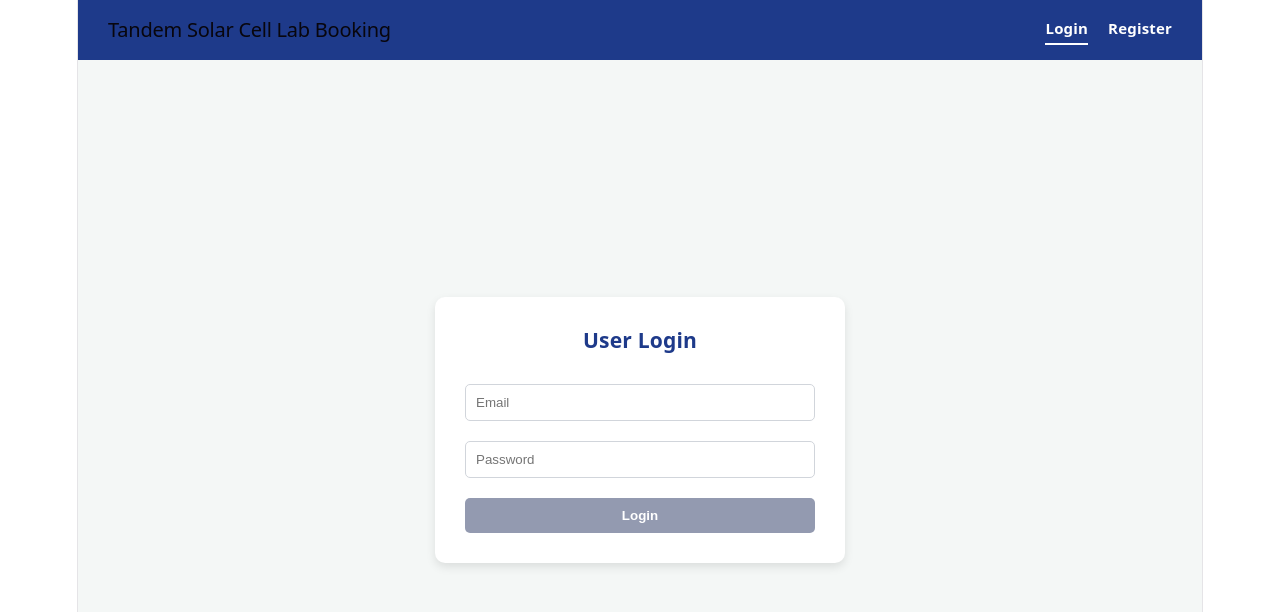
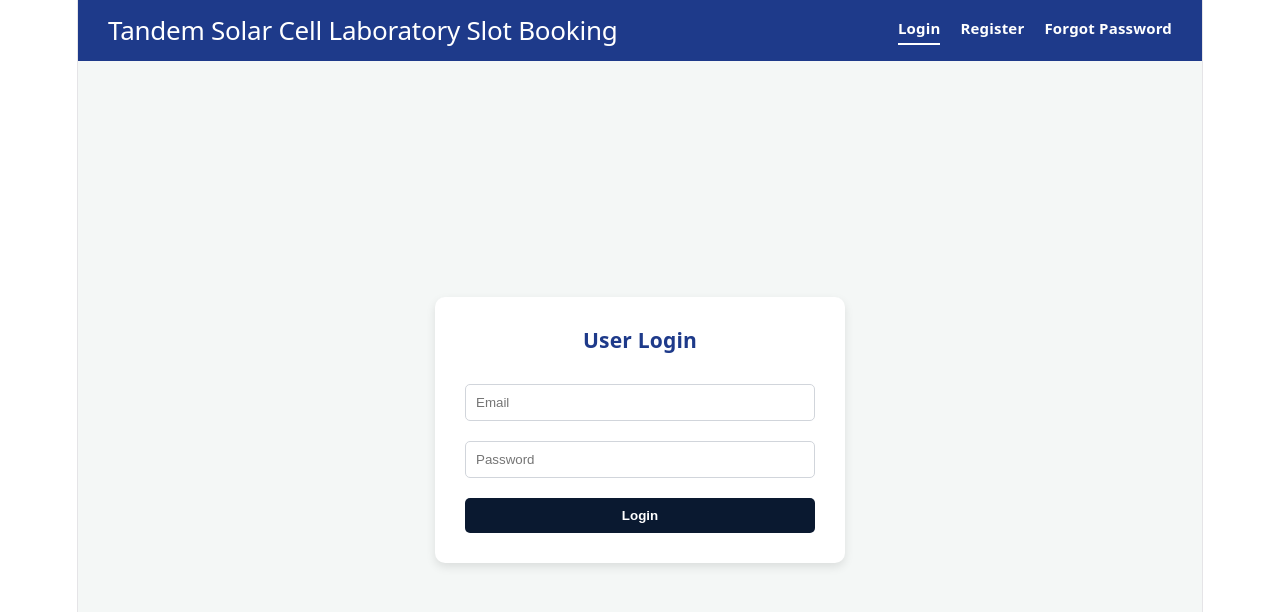
Before and after one commit to chandangupta17102-rgb/tandem-slot-booking, a React app in the folder frontend/: page / in a window 1280 px wide. Shown: the top 612 px of the page. Built offline with nearby package versions, Linux system fonts and the light colour scheme; the HTML template or start-up script is replaced by a standard one.

Commit message:
Updated App.jsx with latest UI changes and 30-min intervals

```diff
--- a/frontend/src/App.jsx
+++ b/frontend/src/App.jsx
@@ -11,17 +11,17 @@ const API_BASE_URL = "https://tandem-slot-booking.onrender.com";
 // 1. Defined 3 Laboratory Categories with specific instruments
 const labData = {
   "Fabrication Laboratory": [
-    "Solar Simulator", "Spin Coater", "Thermal Evaporator", "Glove Box", "Sputtering System",
-    "Atomic Layer Deposition (ALD)", "Plasma Cleaner", "Ozone Generator", "Tube Furnace",
-    "Hot Plate", "Ultrasonic Bath", "UV-Vis Spectrophotometer", "Profilometer",
-    "Chemical Vapor Deposition (CVD)", "E-beam Evaporator", "Mask Aligner", "Reactive Ion Etcher"
+    "Glove Box - 01", "Glove Box - 02", "Glove Box - 03", "Glove Box - 04", "Glove Box - 05",
+    "Cluster Tool", "Inline cluster Tool", "Slot-die Coating", "Laser Scriber",
+    "spray Pyrolysis", "Thickness Monitor Dektak", "Laminator and climate chamber", "Sputtering System",
+    "Cluster Tool chamber 4 - Sputtering", "Atomic Layer Deposition (ALD)", "Closed Space Sublimation (CSS)"
   ],
   "Wet Laboratory": [
-    "Fume Hood", "Centrifuge", "Magnetic Stirrer", "pH Meter", "Weighing Balance"
+    "Laminar Air Flow (LAF)", "Plasma Asher", "Muffle Furnace", "Uv-Ozone cleaner", "Spin Coater", "Hot Plate", "Oven"
   ],
   "Characterisation Laboratory": [
-    "X-Ray Diffractometer (XRD)", "Scanning Electron Microscope (SEM)", "Atomic Force Microscope (AFM)",
-    "Photoluminescence (PL) Spectrometer", "Fourier Transform Infrared (FTIR) Spectrometer", "External Quantum Efficiency (EQE) Setup"
+    "Uv-Vis Spectrophotometer", "Oriel Solar Simulator", "Enlitech Solar Simulator",
+    "Enlitech EQE Measurement", "Four-Probe Measurement Setup"
   ]
 };
 
@@ -103,15 +103,16 @@ function App() {
   };
 
   const handleSelectSlot = (slotInfo) => {
+    // TIME VALIDATION (Min 30 min, Max 4 hours)
     const durationInMinutes = (slotInfo.end - slotInfo.start) / (1000 * 60);
 
     if (durationInMinutes < 30) {
-      alert("Minimum booking slot time is 30 minutes.");
+      alert("Minimum booking slot time is 30 minutes. Please select a larger time range.");
       return;
     }
 
-    if (durationInMinutes > 240) {
-      alert("Maximum booking slot time is 4 hours.");
+    if (durationInMinutes > 240) { // 4 hours = 240 minutes
+      alert("Maximum booking slot time is 4 hours. You cannot book an instrument for more than 4 hours at once.");
       return;
     }
 
@@ -182,15 +183,17 @@ function App() {
     return (
       <div style={{ minHeight: '100vh', backgroundColor: '#f4f7f6', display: 'flex', flexDirection: 'column' }}>
         <header style={{ backgroundColor: '#1e3a8a', color: 'white', padding: '15px 30px', display: 'flex', justifyContent: 'space-between', alignItems: 'center' }}>
-          <h2 style={{ margin: 0, fontSize: '20px' }}>Tandem Solar Cell Lab Booking</h2>
+          <h2 style={{ margin: 0, fontSize: '26px', color: 'white' }}>Tandem Solar Cell Laboratory Slot Booking</h2>
           <div style={{ display: 'flex', gap: '20px', fontSize: '15px', fontWeight: 'bold', cursor: 'pointer' }}>
             <span onClick={() => setAuthMode('login')} style={{ borderBottom: authMode === 'login' ? '2px solid white' : 'none', paddingBottom: '2px' }}>Login</span>
             <span onClick={() => setAuthMode('register')} style={{ borderBottom: authMode === 'register' ? '2px solid white' : 'none', paddingBottom: '2px' }}>Register</span>
+            <span onClick={() => setAuthMode('forgot')} style={{ borderBottom: authMode === 'forgot' ? '2px solid white' : 'none', paddingBottom: '2px' }}>Forgot Password</span>
           </div>
         </header>
 
         <div style={{ flex: 1, display: 'flex', justifyContent: 'center', alignItems: 'center' }}>
           <div style={{ background: 'white', padding: '30px', borderRadius: '10px', boxShadow: '0 4px 10px rgba(0,0,0,0.1)', width: '350px' }}>
+
             {authMode === 'login' && (
               <form onSubmit={handleLogin}>
                 <h3 style={{ marginTop: 0, color: '#1e3a8a' }}>User Login</h3>
@@ -209,6 +212,16 @@ function App() {
                 <button type="submit" style={btnStyle}>Register</button>
               </form>
             )}
+
+            {authMode === 'forgot' && (
+              <div>
+                <h3 style={{ marginTop: 0, color: '#1e3a8a' }}>Reset Password</h3>
+                <p style={{ fontSize: '14px', color: '#666' }}>Enter your registered email:</p>
+                <input type="email" placeholder="Enter your email" style={inputStyle} />
+                <button onClick={() => alert("Password reset link sent to email!")} style={btnStyle}>Send Reset Link</button>
+              </div>
+            )}
+
           </div>
         </div>
       </div>
@@ -218,7 +231,7 @@ function App() {
   return (
     <div style={{ padding: '20px', fontFamily: 'Arial, sans-serif', backgroundColor: '#f9fafb', minHeight: '100vh' }}>
       <header style={{ display: 'flex', justifyContent: 'space-between', alignItems: 'center', borderBottom: '2px solid #e5e7eb', paddingBottom: '15px', marginBottom: '20px' }}>
-        <h1 style={{ color: '#1e3a8a', margin: 0, fontSize: '24px' }}>Tandem Solar Cell Lab Booking</h1>
+        <h1 style={{ color: '#1e3a8a', margin: 0, fontSize: '28px' }}>Tandem Solar Cell Laboratory Slot Booking</h1>
         <div style={{ display: 'flex', alignItems: 'center', gap: '15px' }}>
           <span style={{ fontWeight: 'bold', color: '#374151' }}>Welcome, {currentUser.name}</span>
           <button onClick={() => setIsLoggedIn(false)} style={{ padding: '8px 15px', background: '#dc2626', color: 'white', border: 'none', borderRadius: '5px', cursor: 'pointer' }}>Logout</button>
@@ -231,7 +244,7 @@ function App() {
           <select
             value={selectedLab}
             onChange={handleLabChange}
-            style={{ padding: '8px 12px', fontSize: '16px', borderRadius: '5px', border: '1px solid #d1d5db', cursor: 'pointer' }}
+            style={{ padding: '8px 12px', fontSize: '16px', borderRadius: '5px', border: '1px solid #d1d5db', cursor: 'pointer', outline: 'none' }}
           >
             {Object.keys(labData).map(lab => (
               <option key={lab} value={lab}>{lab}</option>
@@ -244,7 +257,7 @@ function App() {
           <select
             value={selectedInstrument}
             onChange={(e) => setSelectedInstrument(e.target.value)}
-            style={{ padding: '8px 12px', fontSize: '16px', borderRadius: '5px', border: '1px solid #d1d5db', cursor: 'pointer' }}
+            style={{ padding: '8px 12px', fontSize: '16px', borderRadius: '5px', border: '1px solid #d1d5db', cursor: 'pointer', outline: 'none' }}
           >
             {labData[selectedLab].map(inst => (
               <option key={inst} value={inst}>{inst}</option>
@@ -256,7 +269,7 @@ function App() {
       <div style={{ background: 'white', padding: '15px', borderRadius: '8px', boxShadow: '0 2px 8px rgba(0,0,0,0.05)' }}>
         <h3 style={{ marginTop: 0, color: '#374151' }}>Calendar for: <span style={{ color: '#2563eb' }}>{selectedInstrument}</span></h3>
         <p style={{ fontSize: '13px', color: '#6b7280' }}>
-          Select a slot to book. <strong>Right-Click on your booked slot to cancel it.</strong>
+          24-hour slots are available. Select a slot to book. <strong>Right-Click on your booked slot to cancel it.</strong> (Minimum: 30 mins, Maximum: 4 hours)
         </p>
 
         <div style={{ height: '70vh' }}>
@@ -271,8 +284,8 @@ function App() {
             components={{ event: CustomEvent }}
             min={minTime}
             max={maxTime}
-            step={30}         /* 30 minute grid set kiya gaya hai */
-            timeslots={1}     /* Har timeslot ek hi step (30 min) ka hoga */
+            step={30}         /* Added: 30 minute grid */
+            timeslots={1}     /* Added: Each timeslot is 30 mins */
           />
         </div>
       </div>
@@ -280,7 +293,26 @@ function App() {
   );
 }
 
-const inputStyle = { width: '100%', padding: '10px', margin: '10px 0', borderRadius: '5px', border: '1px solid #d1d5db', boxSizing: 'border-box' };
-const btnStyle = { width: '100%', padding: '10px', backgroundColor: '#939ab0', color: 'white', border: 'none', borderRadius: '5px', cursor: 'pointer', fontWeight: 'bold', marginTop: '10px' };
+const inputStyle = {
+  width: '100%',
+  padding: '10px',
+  margin: '10px 0',
+  borderRadius: '5px',
+  border: '1px solid #d1d5db',
+  boxSizing: 'border-box'
+};
+
+// Login Button Color Darkened to '#0a1930'
+const btnStyle = {
+  width: '100%',
+  padding: '10px',
+  backgroundColor: '#0a1930',
+  color: 'white',
+  border: 'none',
+  borderRadius: '5px',
+  cursor: 'pointer',
+  fontWeight: 'bold',
+  marginTop: '10px'
+};
 
 export default App;
```
